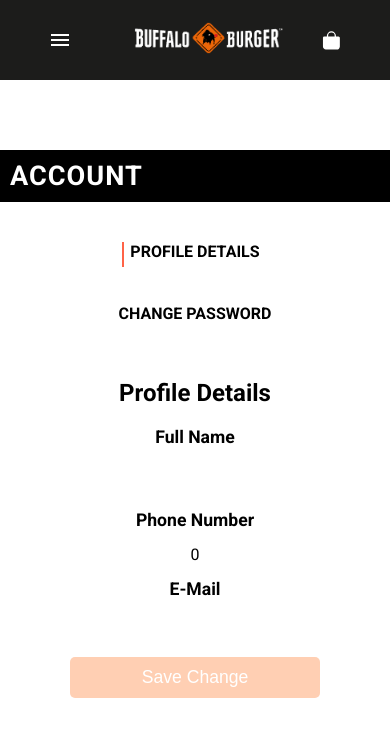
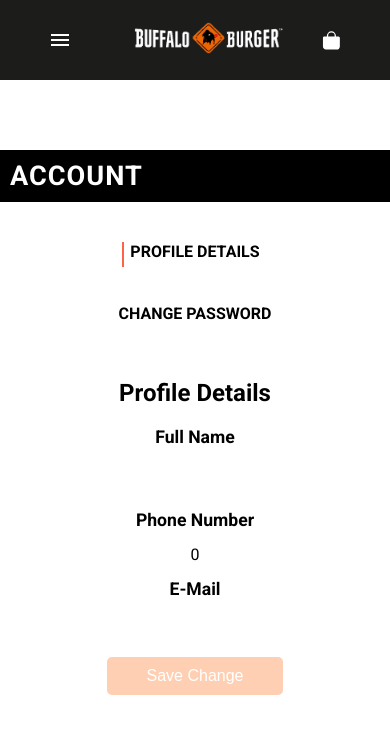
Before and after one commit to mohamedahmed21044/Fast-food, a React (Vite) app in the folder my-app/: page /profile in a window 390 px wide. Shown: the top 736 px of the page. Built offline with nearby package versions, Linux system fonts and the light colour scheme.

Commit message:
last commit

```diff
--- a/my-app/src/styles/Form.scss
+++ b/my-app/src/styles/Form.scss
@@ -10,7 +10,7 @@ section{
 .form-container{
     background-color: white;
     max-width: 800px;
-    min-height: 55vh;
+    min-height: 57vh;
     margin:100px  auto;
     text-align: center;
     border-radius: 15px;
@@ -279,3 +279,9 @@ section{
 }
 
             }
+            @media (min-width:1000px) and (max-width:1380px) {
+                .space{
+                    display: none !important;
+                }
+
+            }
--- a/my-app/src/styles/Offers.scss
+++ b/my-app/src/styles/Offers.scss
@@ -14,7 +14,7 @@
     @media (max-width:800px) {
         .offers{
             padding-inline: 5px !important;
-            margin-top: 100px;
+            margin-top: 50px;
 
             h3{
                display: flex;
--- a/my-app/src/styles/Profile.scss
+++ b/my-app/src/styles/Profile.scss
@@ -314,6 +314,48 @@
     }
 }
 @media (max-width:850px) {
+    .btns{
+
+        display: flex;
+        justify-content: center;
+        button{
+            width: 11rem !important;
+            padding-inline: 10px !important;
+            padding-block: 10px;
+            --tw-bg-opacity: 1;
+             background-color: rgb(255 207 179 / var(--tw-bg-opacity));
+             color: white;
+             font-size: 1rem !important;
+             text-transform: capitalize;
+             border: none;
+             border-radius: 5px;
+             cursor: pointer;
+             text-align: center !important;
+
+        }
+    }
+    .btn-pass{
+        margin-top: 20px;
+        display: flex;
+        justify-content: center;
+
+
+        button{
+            width: 11rem !important;
+            padding-block: 10px;
+            padding-inline: 10px !important;
+            --tw-bg-opacity: 1;
+             background-color: rgb(255 207 179 / var(--tw-bg-opacity));
+             color: white;
+             font-size: 1rem !important;
+             text-transform: capitalize;
+             border: none;
+             border-radius: 5px;
+             cursor: pointer;
+             text-align: center !important;
+
+        }
+    }
     .profile-container{
         display: flex;
        flex-direction: column;
```
